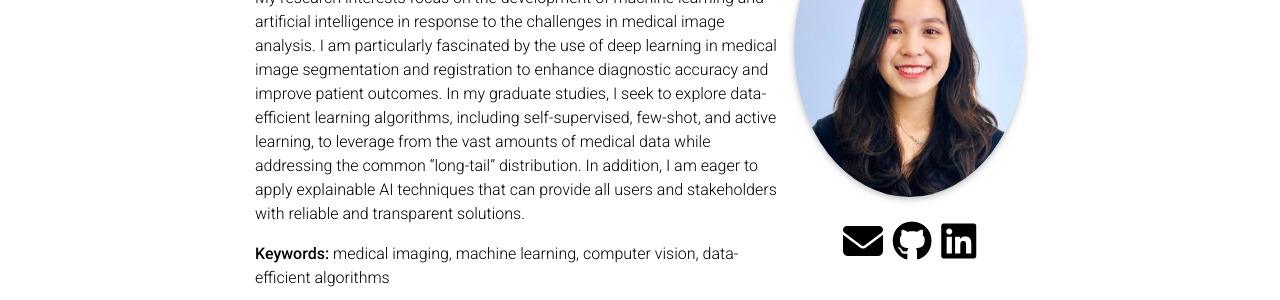
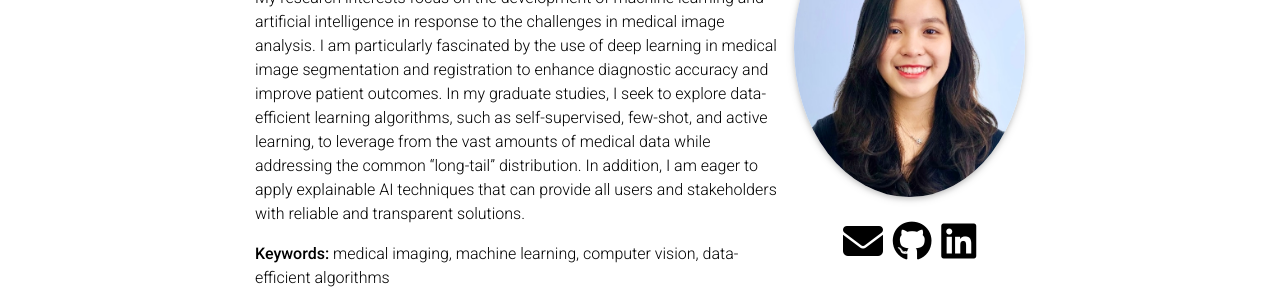
Before and after one commit to uyenle-gh/uyenle-gh.github.io, a Jekyll site: the page built from _pages/about.md, in a window 1280 px wide. Shown: the part 303-603 px from the top of the page. Built offline with Jekyll 4.4.1, drawn with Linux system fonts in a browser that asks for light colours; full-size pictures stand in for the smaller copies a plugin makes; comment, search, counter and statistics services are not loaded; a style sheet for code colours, icons or effects is not loaded; some of the changed text lies outside the part shown.

```diff
--- a/_pages/about.md
+++ b/_pages/about.md
@@ -16,6 +16,6 @@
 
 I am an undergraduate student at Denison University, pursuing a BS in Applied Mathematics and a BA in Computer Science. <strong>I am actively seeking PhD opportunities for Fall 2024.</strong>
 
-My research interests focus on the development of machine learning and artificial intelligence in response to the challenges in medical image analysis. I am particularly fascinated by the use of deep learning in medical image segmentation and registration to enhance diagnostic accuracy and improve patient outcomes. In my graduate studies, I seek to explore data-efficient learning algorithms, including self-supervised, few-shot, and active learning, to leverage from the vast amounts of medical data while addressing the common "long-tail" distribution. In addition, I am eager to apply explainable AI techniques that can provide all users and stakeholders with reliable and transparent solutions.
+My research interests focus on the development of machine learning and artificial intelligence in response to the challenges in medical image analysis. I am particularly fascinated by the use of deep learning in medical image segmentation and registration to enhance diagnostic accuracy and improve patient outcomes. In my graduate studies, I seek to explore data-efficient learning algorithms, such as self-supervised, few-shot, and active learning, to leverage from the vast amounts of medical data while addressing the common "long-tail" distribution. In addition, I am eager to apply explainable AI techniques that can provide all users and stakeholders with reliable and transparent solutions.
 
 <strong>Keywords:</strong> medical imaging, machine learning, computer vision, data-efficient algorithms
```
